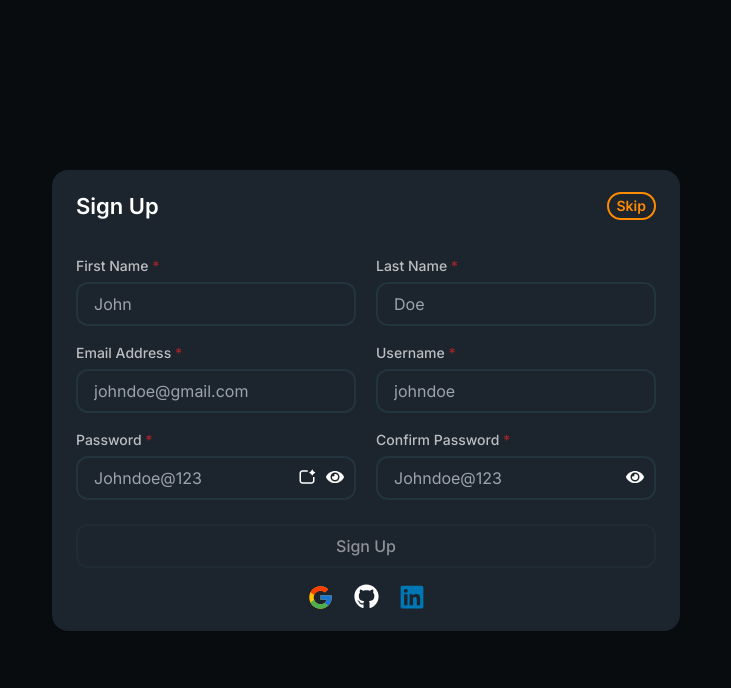
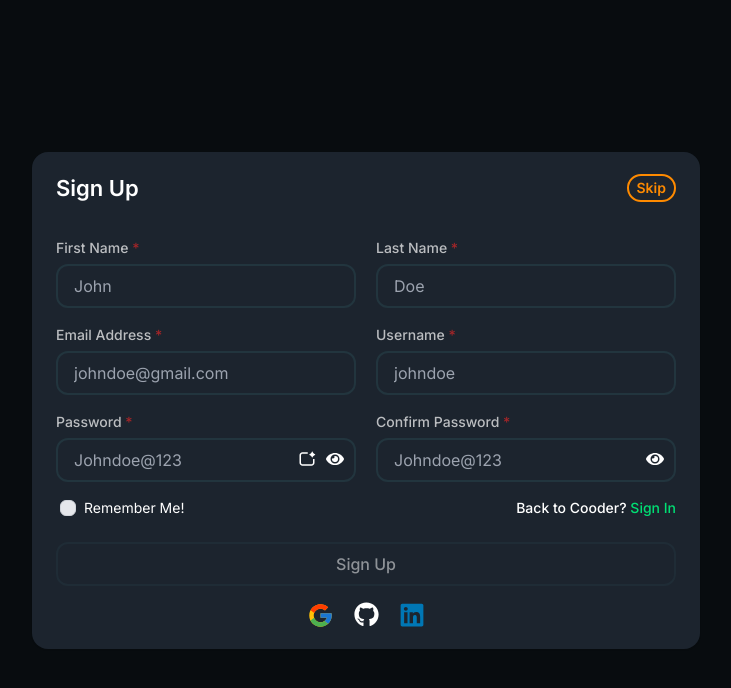
Before and after one commit to chuchrahimanshu/cooders.web.authentication, a React (Vite) app: page /sign-up in a window 1280 px wide. Shown: the top 688 px of the page, without its empty margins (274-1005 px from the left). Built offline with nearby package versions, Linux system fonts and the light colour scheme.

Commit message:
Update Sign Up UI and Add Checkbox and Links

```diff
--- /dev/null
+++ b/src/components/CheckboxInput.tsx
@@ -0,0 +1,33 @@
+import React, { useState } from "react";
+import { FaCheck } from "react-icons/fa";
+
+const CheckboxInput: React.FC = () => {
+  const [isChecked, setIsChecked] = useState(false);
+
+  const handleCheckboxChange = () => {
+    setIsChecked((prevState) => !prevState);
+  };
+
+  return (
+    <label className="flex items-center gap-2 ml-1 relative">
+      <input
+        type="checkbox"
+        id="checkbox"
+        checked={isChecked}
+        onChange={handleCheckboxChange}
+        className="hidden"
+      />
+      <span
+        className={`w-4 h-4 inline-flex items-center justify-center bg-gray-200 border border-gray-300 cursor-pointer rounded-md relative ${
+          isChecked
+            ? "bg-green-600 border-transparent cursor-pointer"
+            : "cursor-pointer"
+        }`}>
+        {isChecked && <FaCheck color="#ffffff" size={11} />}
+      </span>
+      <span className="text-white cursor-pointer text-sm">Remember Me!</span>
+    </label>
+  );
+};
+
+export default CheckboxInput;
--- a/src/components/HidePassword.tsx
+++ b/src/components/HidePassword.tsx
@@ -11,12 +11,12 @@ const HidePassword: React.FC<HidePasswordProps> = ({
     <>
       {showPassword ? (
         <FaEyeSlash
-          className="text-white absolute top-3 right-3 text-lg cursor-pointer"
+          className="text-white absolute top-3 right-3 text-lg cursor-pointer hover:text-PRIMARY_BUTTON"
           onClick={handleHidePassword}
         />
       ) : (
         <FaEye
-          className="text-white absolute top-3 right-3 text-lg cursor-pointer"
+          className="text-white absolute top-3 right-3 text-lg cursor-pointer hover:text-PRIMARY_BUTTON"
           onClick={handleShowPassword}
         />
       )}
--- a/src/components/Input.tsx
+++ b/src/components/Input.tsx
@@ -38,11 +38,11 @@ const Input: React.FC<InputProps> = ({
             required={required}
             onChange={onChange}
             disabled={disabled}
-            className="bg-transparent outline-none border-[2px] border-PRIMARY_BORDER py-2 px-4 rounded-xl text-white focus:border-SECONDARY_BORDER focus:bg-transparent active:bg-transparent active:border-SECONDARY_BORDER md:w-[280px] pr-16 w-full"
+            className="bg-transparent outline-none border-[2px] border-PRIMARY_BORDER py-2 px-4 rounded-xl text-white focus:border-SECONDARY_BORDER focus:bg-transparent active:bg-transparent active:border-SECONDARY_BORDER md:w-[300px] pr-16 w-full"
           />
           {form === "signup" && name === "password" && (
             <RiAiGenerate
-              className="text-white absolute top-3 right-10 text-lg cursor-pointer"
+              className="text-white absolute top-3 right-10 text-lg cursor-pointer hover:text-SECONDARY_BORDER"
               title="Generate Random Password"
               onClick={handleRandomPassword}
             />
@@ -63,7 +63,7 @@ const Input: React.FC<InputProps> = ({
           required={required}
           onChange={onChange}
           disabled={disabled}
-          className="bg-transparent outline-none border-[2px] border-PRIMARY_BORDER py-2 px-4 rounded-xl text-white focus:border-SECONDARY_BORDER focus:bg-transparent active:bg-transparent active:border-SECONDARY_BORDER md:w-[280px] w-full disabled:cursor-not-allowed"
+          className="bg-transparent outline-none border-[2px] border-PRIMARY_BORDER py-2 px-4 rounded-xl text-white focus:border-SECONDARY_BORDER focus:bg-transparent active:bg-transparent active:border-SECONDARY_BORDER md:w-[300px] w-full disabled:cursor-not-allowed"
         />
       )}
     </>
--- a/src/pages/SignUp.tsx
+++ b/src/pages/SignUp.tsx
@@ -16,6 +16,7 @@ import {
 } from "../utils/validation.util";
 import toast from "react-hot-toast";
 import { generateRandomPassword } from "../utils/helper.util";
+import CheckboxInput from "../components/CheckboxInput";
 
 const SignUp: React.FC = () => {
   const initialState: SignUpState = {
@@ -106,6 +107,15 @@ const SignUp: React.FC = () => {
         handleInputChange={handleInputChange}
         handleRandomPassword={handleRandomPassword}
       />
+      <section className="flex justify-between items-center">
+        <CheckboxInput />
+        <p className="text-white text-sm font-medium">
+          Back to Cooder?{" "}
+          <span className="text-SECONDARY_BORDER hover:text-PRIMARY_BUTTON cursor-pointer">
+            Sign In
+          </span>
+        </p>
+      </section>
       <Button disabled={formDisabled} title="Sign Up" type="submit" />
       <Social />
     </Form>
```
